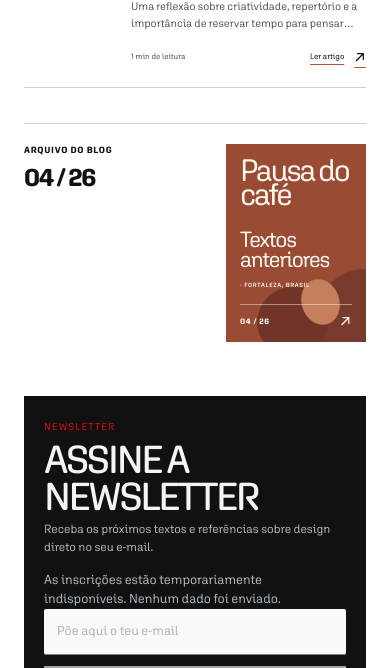
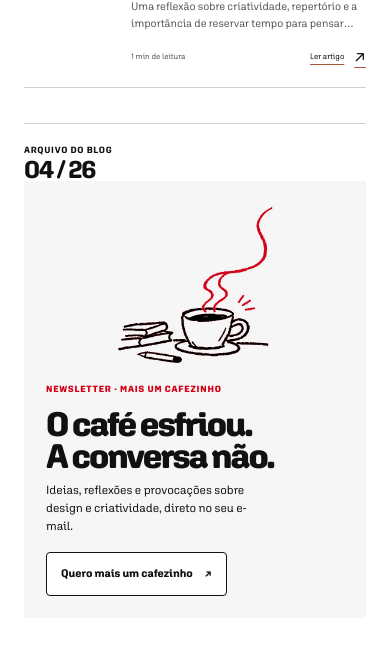
Before and after one commit to MarioSerafimCoder/portfolio-oficial, a Next.js app: page /blog in a window 390 px wide. Shown: the part 1757-2425 px from the top of the page. Built offline with nearby package versions, Linux system fonts and the light colour scheme; no server answers.

Commit message:
Add illustrated newsletter banner to blog archive

```diff
--- a/src/app/blog/blog.css
+++ b/src/app/blog/blog.css
@@ -530,13 +530,17 @@ body:has(.journal-masthead) .journal-site-header .journal-language-toggle .is-ac
 .journal-print-edition{min-width:0;padding-top:2px}
 .journal-print-edition>.eyebrow{display:block;color:var(--ink);font-size:9px;font-weight:700;letter-spacing:.08em}
 .journal-print-number{display:block;margin:5px 0 15px;font-family:var(--font-sans),Arial,sans-serif;font-size:clamp(25px,3vw,36px);line-height:1;letter-spacing:-.045em}
-.journal-print-cover{position:relative;isolation:isolate;display:flex;min-height:clamp(280px,35vw,420px);flex-direction:column;justify-content:space-between;overflow:hidden;padding:clamp(18px,2.2vw,30px);background:#9A4B34;color:#FFF8F1}
-.journal-print-cover::before{position:absolute;z-index:-1;inset:30% -25% -30% 10%;content:'';transform:rotate(-18deg);background:radial-gradient(ellipse at center,#D18D66 0 16%,transparent 17%),radial-gradient(ellipse at 30% 55%,#682F27 0 22%,transparent 23%),radial-gradient(ellipse at 73% 70%,#71372D 0 30%,transparent 31%);opacity:.8}
-.journal-print-cover>span:first-child{font-family:var(--font-sans),Arial,sans-serif;font-size:clamp(36px,5vw,59px);font-weight:400;line-height:.8;letter-spacing:-.07em}
-.journal-print-cover>strong{max-width:7ch;margin:auto 0 20px;font-family:var(--font-sans),Arial,sans-serif;font-size:clamp(28px,3.1vw,42px);font-weight:400;line-height:.9;letter-spacing:-.055em;white-space:pre-line}
-.journal-print-cover>em{font-size:8px;font-style:normal;font-weight:600;letter-spacing:.11em}
-.journal-print-mark{display:flex;align-items:end;justify-content:space-between;margin-top:22px;padding-top:12px;border-top:1px solid #FFF8F177;font-size:10px;font-weight:700;letter-spacing:.08em}
-.journal-print-mark b{font-size:22px;line-height:.8;font-weight:400}
+.journal-print-cover{display:flex;min-height:clamp(280px,35vw,420px);flex-direction:column;overflow:hidden;padding:clamp(15px,2vw,24px);background:#F5F6F5;color:#111111}
+.journal-print-illustration{display:block;width:100%;height:clamp(120px,15vw,190px);object-fit:contain;object-position:center}
+.journal-print-content{display:flex;flex:1;flex-direction:column;align-items:flex-start;justify-content:flex-end;animation:journal-print-appear 550ms ease-out both}
+.journal-print-kicker{color:#D60016;font-size:9px;font-weight:750;letter-spacing:.09em;line-height:1.4}
+.journal-print-content h3{margin:12px 0 9px;font-family:var(--font-sans),Arial,sans-serif;font-size:clamp(25px,2.7vw,36px);font-weight:750;line-height:.94;letter-spacing:-.055em}
+.journal-print-content p{max-width:29ch;margin:0;font-size:11px;line-height:1.5}
+.journal-print-cta{display:inline-flex;min-height:42px;align-items:center;justify-content:center;gap:12px;margin-top:18px;padding:9px 12px;border:1px solid #111111;border-radius:4px;background:#fff;color:#111111;font-size:10px;font-weight:700;line-height:1.3;text-decoration:none;transition:background-color 200ms ease,color 200ms ease,transform 200ms ease}
+.journal-print-cta:hover{background:#111111;color:#fff;transform:translateY(-2px)}
+.journal-print-cta:focus-visible{outline:3px solid #D60016;outline-offset:3px}
+@keyframes journal-print-appear{from{opacity:0;transform:translateY(10px)}to{opacity:1;transform:translateY(0)}}
+@media(prefers-reduced-motion:reduce){.journal-print-content{animation:none}.journal-print-cta{transition:none}.journal-print-cta:hover{transform:none}}
 .journal-print-edition>p{margin:11px 0 0;color:var(--muted);font-size:11px;line-height:1.55}
 .journal-newsletter-wrap{padding:29px clamp(20px,3vw,48px) 38px;background:#111111;color:#F3F4F6}
 .journal-newsletter-blog{grid-template-columns:minmax(0,1.1fr) minmax(0,.9fr);gap:20px clamp(28px,5vw,70px);margin:0;padding:0;border:0;color:#F3F4F6}
@@ -569,15 +573,14 @@ body:has(.journal-masthead) .site-footer .footer-base{border-color:var(--rule)}
   .journal-editorial-list .journal-editorial-title{font-size:21px}
   .journal-editorial-list .journal-editorial-summary{font-size:11px;-webkit-line-clamp:2}
   .journal-editorial-list .journal-editorial-footer{font-size:8px}
-  .journal-print-edition{display:grid;grid-template-columns:1fr minmax(0,140px);align-items:start;gap:8px 18px;padding-top:20px;border-top:1px solid var(--rule)}
-  .journal-print-edition>.eyebrow,.journal-print-number,.journal-print-edition>p{grid-column:1}
+  .journal-print-edition{display:block;padding-top:20px;border-top:1px solid var(--rule)}
   .journal-print-number{align-self:start;margin:0}
-  .journal-print-cover{grid-column:2;grid-row:1/4;min-height:198px;padding:14px}
-  .journal-print-cover>span:first-child{font-size:31px}
-  .journal-print-cover>strong{margin-bottom:12px;font-size:22px}
-  .journal-print-cover>em{font-size:6px}
-  .journal-print-mark{margin-top:14px;padding-top:8px;font-size:8px}
-  .journal-print-mark b{font-size:18px}
+  .journal-print-cover{min-height:420px;padding:22px}
+  .journal-print-illustration{height:180px}
+  .journal-print-kicker{font-size:9px}
+  .journal-print-content h3{margin:12px 0 9px;font-size:34px}
+  .journal-print-content p{font-size:12px;line-height:1.5}
+  .journal-print-cta{min-height:44px;gap:12px;margin-top:17px;padding:10px 14px;font-size:11px}
   .journal-print-edition>p{max-width:22ch;font-size:10px}
   .journal-newsletter-wrap{padding:23px 20px 28px}
   .journal-newsletter-blog{grid-template-columns:minmax(0,1fr);gap:14px}
--- a/src/components/journal-index.tsx
+++ b/src/components/journal-index.tsx
@@ -1,4 +1,5 @@
 'use client';
+import Image from 'next/image';
 import {journalCoverUrl} from '@/lib/journal-cover-url';
 
 import {JournalImage} from './journal-image';
@@ -161,16 +162,19 @@ export function JournalIndex({ posts, activeCategory }: {
         <aside className="journal-print-edition" aria-label={i18nText(copy.archiveKicker)}>
           <span className="eyebrow">{i18nText(copy.archiveKicker)}</span>
           <strong className="journal-print-number">{archiveEdition}</strong>
-          <div className="journal-print-cover" aria-hidden="true">
-            <span>{i18nText('Pausa do ')}<br />{i18nText('café')}</span>
-            <strong>{i18nText(copy.archiveTitle)}</strong>
-            <em>{i18nText(copy.location)}</em>
-            <span className="journal-print-mark">{archiveEdition} <b>↗</b></span>
+          <div className="journal-print-cover">
+            <Image className="journal-print-illustration" src="/images/mais-um-cafezinho.webp" alt="Xícara de café com livros e lápis em traços de desenho" width={580} height={600} sizes="(max-width: 700px) 140px, (max-width: 1100px) 225px, 320px" />
+            <div className="journal-print-content">
+              <span className="journal-print-kicker">NEWSLETTER · MAIS UM CAFEZINHO</span>
+              <h3>O café esfriou.<br />A conversa não.</h3>
+              <p>Ideias, reflexões e provocações sobre design e criatividade, direto no seu e-mail.</p>
+              <a href="#newsletter-signup" className="journal-print-cta">Quero mais um cafezinho <span aria-hidden="true">↗</span></a>
+            </div>
           </div>
         </aside>
       </div>
     </section>}
-    <section className="journal-newsletter-wrap section-wrap" aria-label={i18nText(copy.newsletterEyebrow)}>
+    <section id="newsletter-signup" className="journal-newsletter-wrap section-wrap" aria-label={i18nText(copy.newsletterEyebrow)}>
       <Newsletter variant="blog" />
     </section>
   </main>;
```
Also changed, not shown: public/images/mais-um-cafezinho.webp (added).
